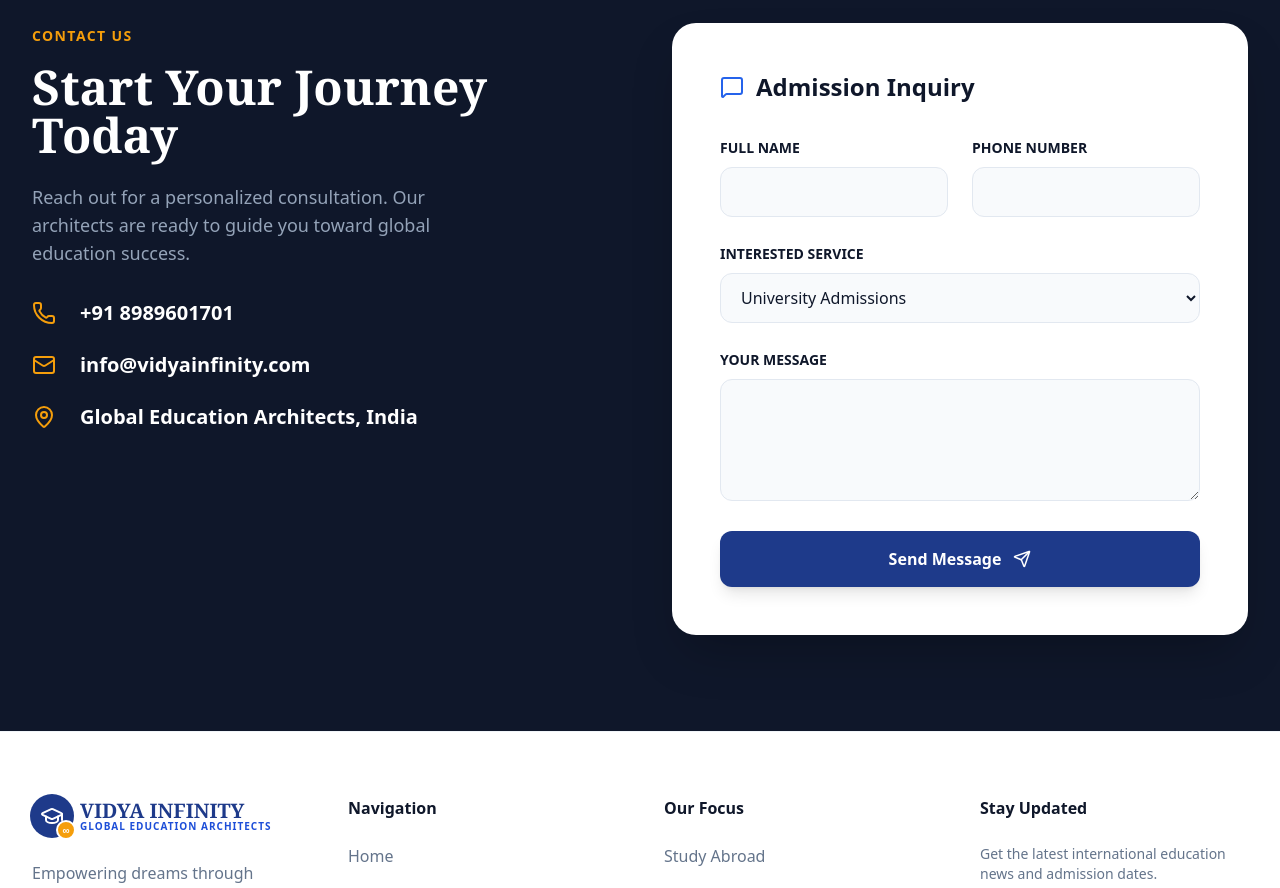
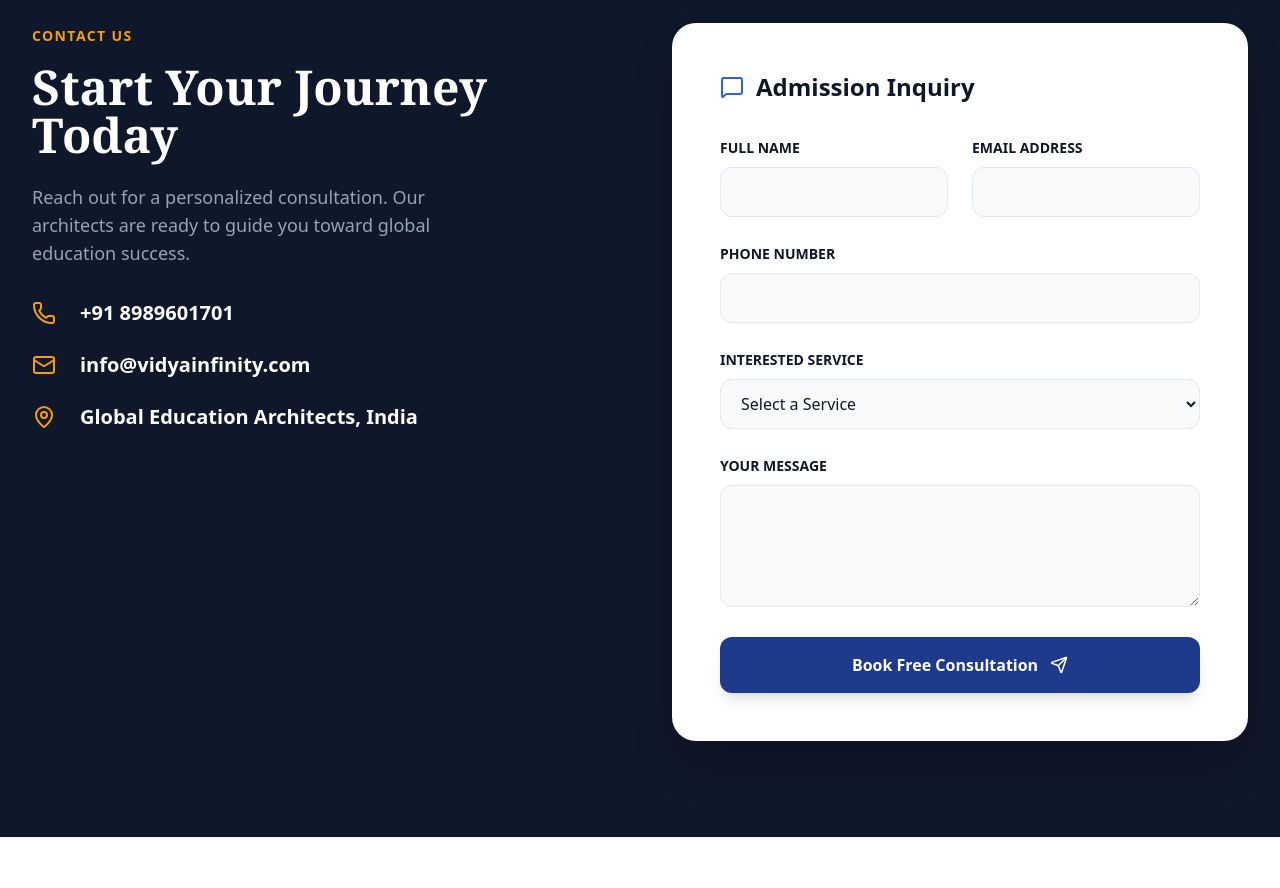
Before and after one commit to manishsirgg/vidyainfinity, a React (Vite) app: page / in a window 1280 px wide. Shown: the part 3160-4048 px from the top of the page. Built offline with nearby package versions, Linux system fonts and the light colour scheme.

Commit message:
Update Contact.tsx

```diff
--- a/src/components/Contact.tsx
+++ b/src/components/Contact.tsx
@@ -52,15 +52,18 @@ const Contact: React.FC = () => {
             </h3>
 
             <form
-              name="admission-inquiry"
+              action="https://formspree.io/f/mjgeylzp"
               method="POST"
-              data-netlify="true"
-              netlify-honeypot="bot-field"
               className="space-y-6"
             >
-              <input type="hidden" name="form-name" value="admission-inquiry" />
-              <input type="hidden" name="bot-field" />
+              {/* Hidden Subject for Better Email Labeling */}
+              <input
+                type="hidden"
+                name="_subject"
+                value="New Admission Enquiry - Vidya Infinity"
+              />
 
+              {/* Name + Email */}
               <div className="grid md:grid-cols-2 gap-6">
                 <div>
                   <label className="text-sm font-bold uppercase">
@@ -76,25 +79,41 @@ const Contact: React.FC = () => {
 
                 <div>
                   <label className="text-sm font-bold uppercase">
-                    Phone Number
+                    Email Address
                   </label>
                   <input
-                    type="tel"
-                    name="phone"
+                    type="email"
+                    name="email"
                     required
                     className="w-full mt-2 bg-slate-50 border border-slate-200 rounded-xl px-4 py-3 focus:outline-none focus:ring-2 focus:ring-blue-600"
                   />
                 </div>
               </div>
 
+              {/* Phone */}
+              <div>
+                <label className="text-sm font-bold uppercase">
+                  Phone Number
+                </label>
+                <input
+                  type="tel"
+                  name="phone"
+                  required
+                  className="w-full mt-2 bg-slate-50 border border-slate-200 rounded-xl px-4 py-3 focus:outline-none focus:ring-2 focus:ring-blue-600"
+                />
+              </div>
+
+              {/* Service */}
               <div>
                 <label className="text-sm font-bold uppercase">
                   Interested Service
                 </label>
                 <select
                   name="service"
+                  required
                   className="w-full mt-2 bg-slate-50 border border-slate-200 rounded-xl px-4 py-3 focus:outline-none focus:ring-2 focus:ring-blue-600"
                 >
+                  <option value="">Select a Service</option>
                   <option>University Admissions</option>
                   <option>Visa Guidance</option>
                   <option>Test Preparation</option>
@@ -103,6 +122,7 @@ const Contact: React.FC = () => {
                 </select>
               </div>
 
+              {/* Message */}
               <div>
                 <label className="text-sm font-bold uppercase">
                   Your Message
@@ -115,11 +135,12 @@ const Contact: React.FC = () => {
                 />
               </div>
 
+              {/* Submit Button */}
               <button
                 type="submit"
                 className="w-full bg-blue-900 hover:bg-blue-800 text-white font-bold py-4 rounded-xl flex items-center justify-center gap-3 shadow-lg transition-all active:scale-95"
               >
-                Send Message
+                Book Free Consultation
                 <Send size={18} />
               </button>
             </form>
```
